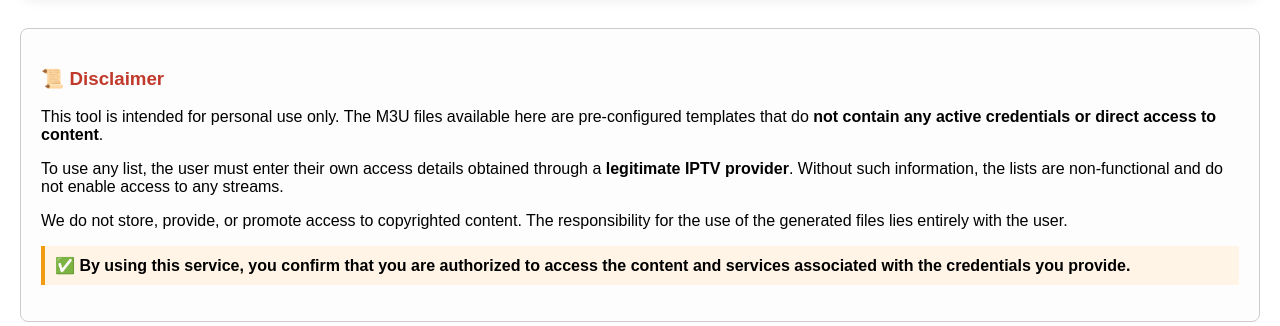
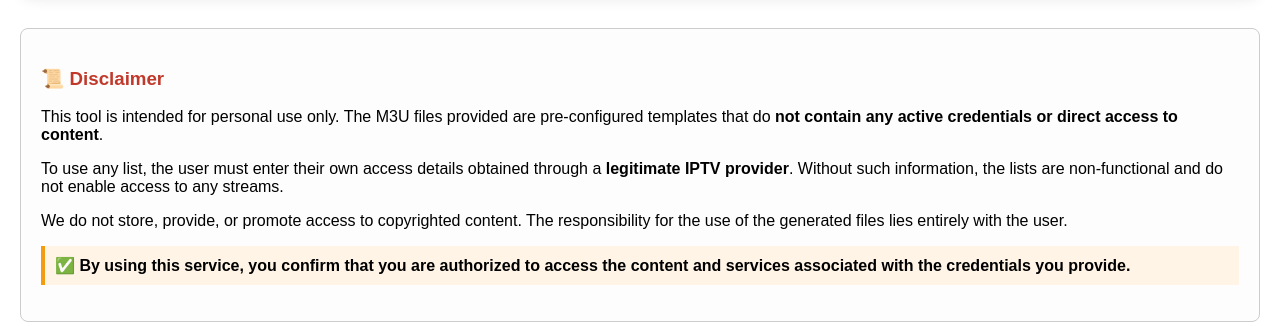
Before and after one commit to ferteque/Repository-Server, a Flask app: page / in a window 1280 px wide. Shown: the part 144-470 px from the top of the page. Run offline with Flask 3, Linux system fonts and the light colour scheme; some libraries are stand-ins or nearby versions.

Commit message:
Update index.html

```diff
--- a/templates/index.html
+++ b/templates/index.html
@@ -30,7 +30,7 @@
        <div id="Disclaimer">
   <h3 style="color: #c0392b;">📜 Disclaimer</h3>
   <p>
-    This tool is intended for personal use only. The M3U files available here are pre-configured templates that do <strong>not contain any active credentials or direct access to content</strong>.
+    This tool is intended for personal use only. The M3U files provided are pre-configured templates that do <strong>not contain any active credentials or direct access to content</strong>.
   </p>
   <p>
     To use any list, the user must enter their own access details obtained through a <strong>legitimate IPTV provider</strong>. Without such information, the lists are non-functional and do not enable access to any streams.
```
